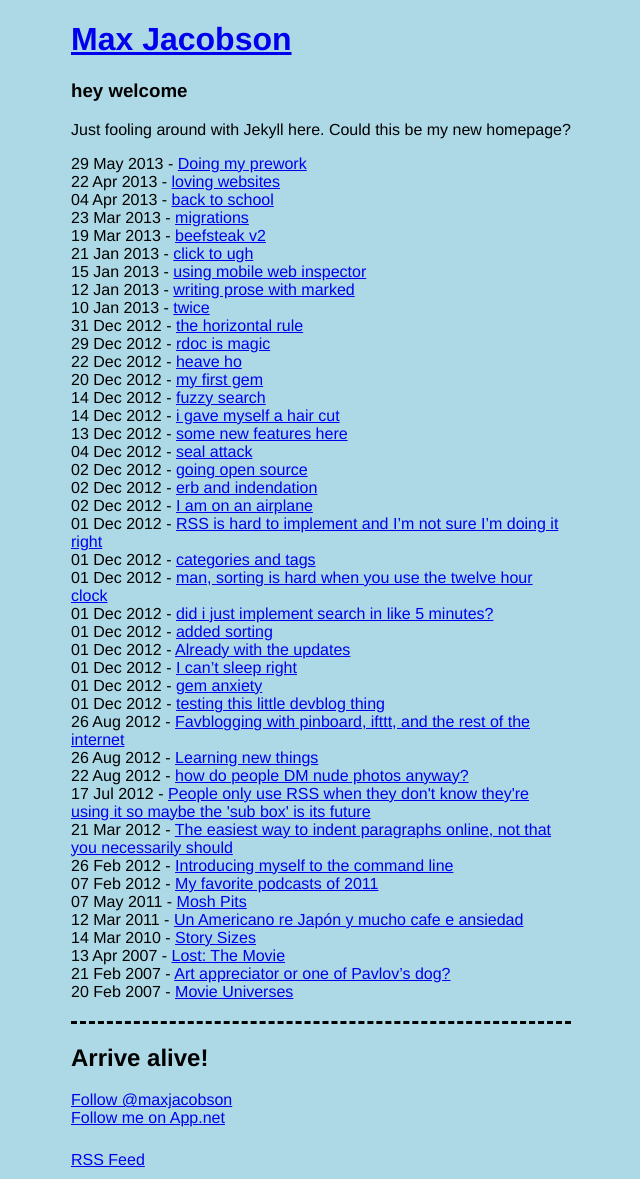
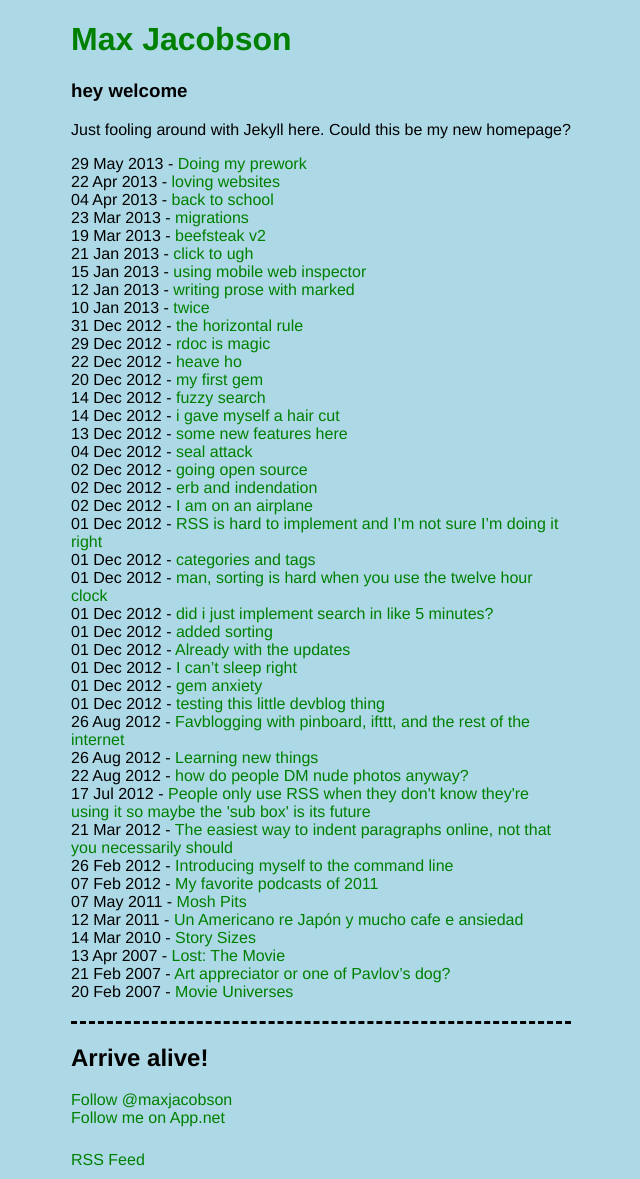
Before and after one commit to hardscrabble/hardscrabble.github.io, a Jekyll site: the page built from index.html, in a window 1280 px wide. Shown: the whole page, without its empty margins (319-959 px from the left). Built offline with Jekyll 4.4.1, drawn with Linux system fonts in a browser that asks for light colours; comment, search, counter and statistics services are not loaded; a style sheet for code colours, icons or effects is not loaded; grey boxes are pictures that could not be loaded.

Commit message:
refactor transition speeds

```diff
--- a/css/style.css
+++ b/css/style.css
@@ -24,13 +24,21 @@
 
 .strikeout {
   font-family: 'redactedregular', sans-serif;
-  transition-duration: .1s; }
+  -webkit-transition-duration: 0.1s;
+  -moz-transition-duration: 0.1s;
+  -o-transition-duration: 0.1s;
+  transition-duration: 0.1s; }
   .strikeout:hover {
     font-family: helvetica, sans-serif;
     text-decoration: line-through; }
 
 a {
-  transition-duration: .1s; }
+  color: green;
+  text-decoration: none;
+  -webkit-transition-duration: 0.1s;
+  -moz-transition-duration: 0.1s;
+  -o-transition-duration: 0.1s;
+  transition-duration: 0.1s; }
   a:hover {
     padding: 3px;
     border-radius: 5px;
```
Also changed, not shown: _scss/style.scss (+12 -2 lines).
